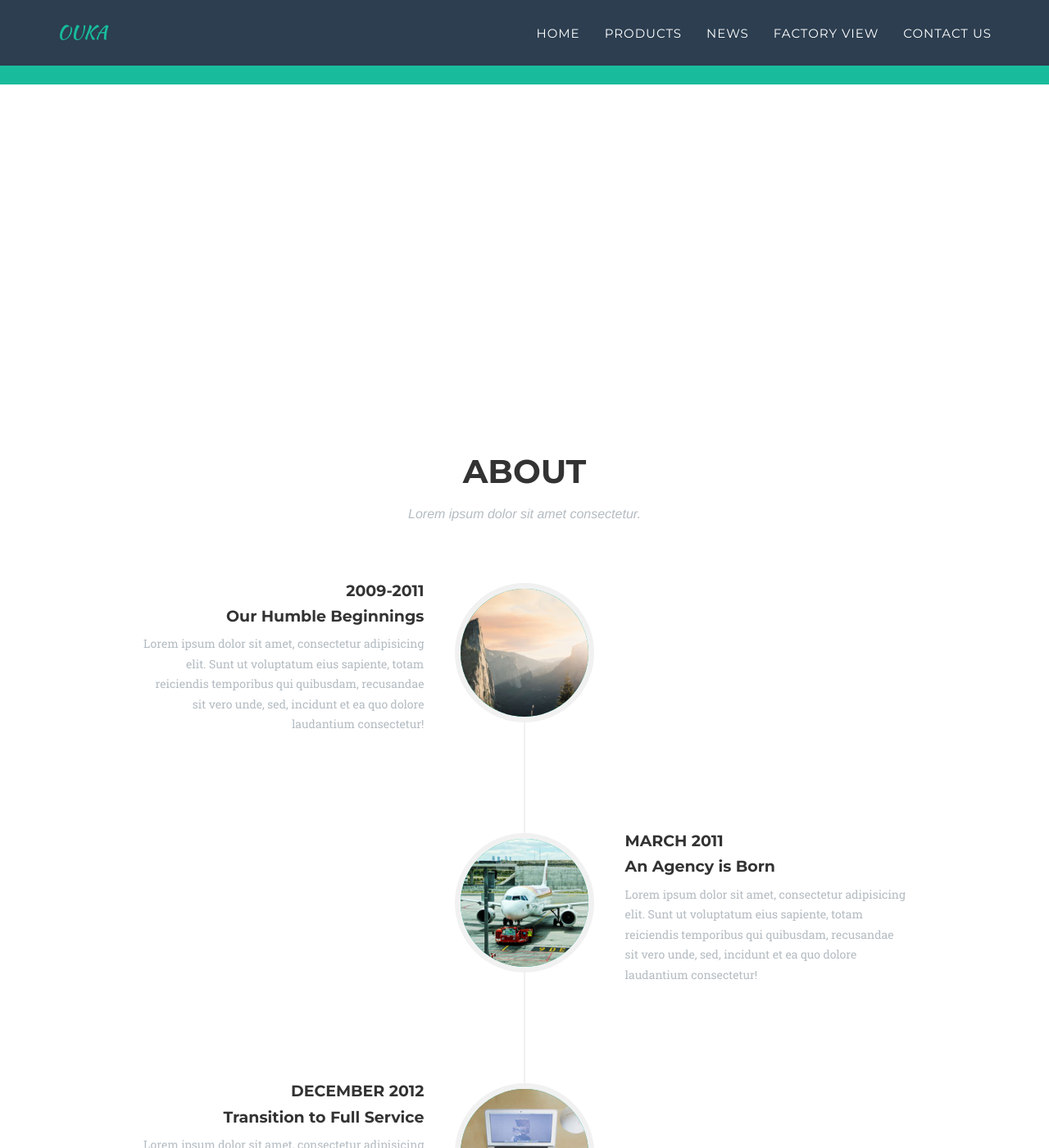
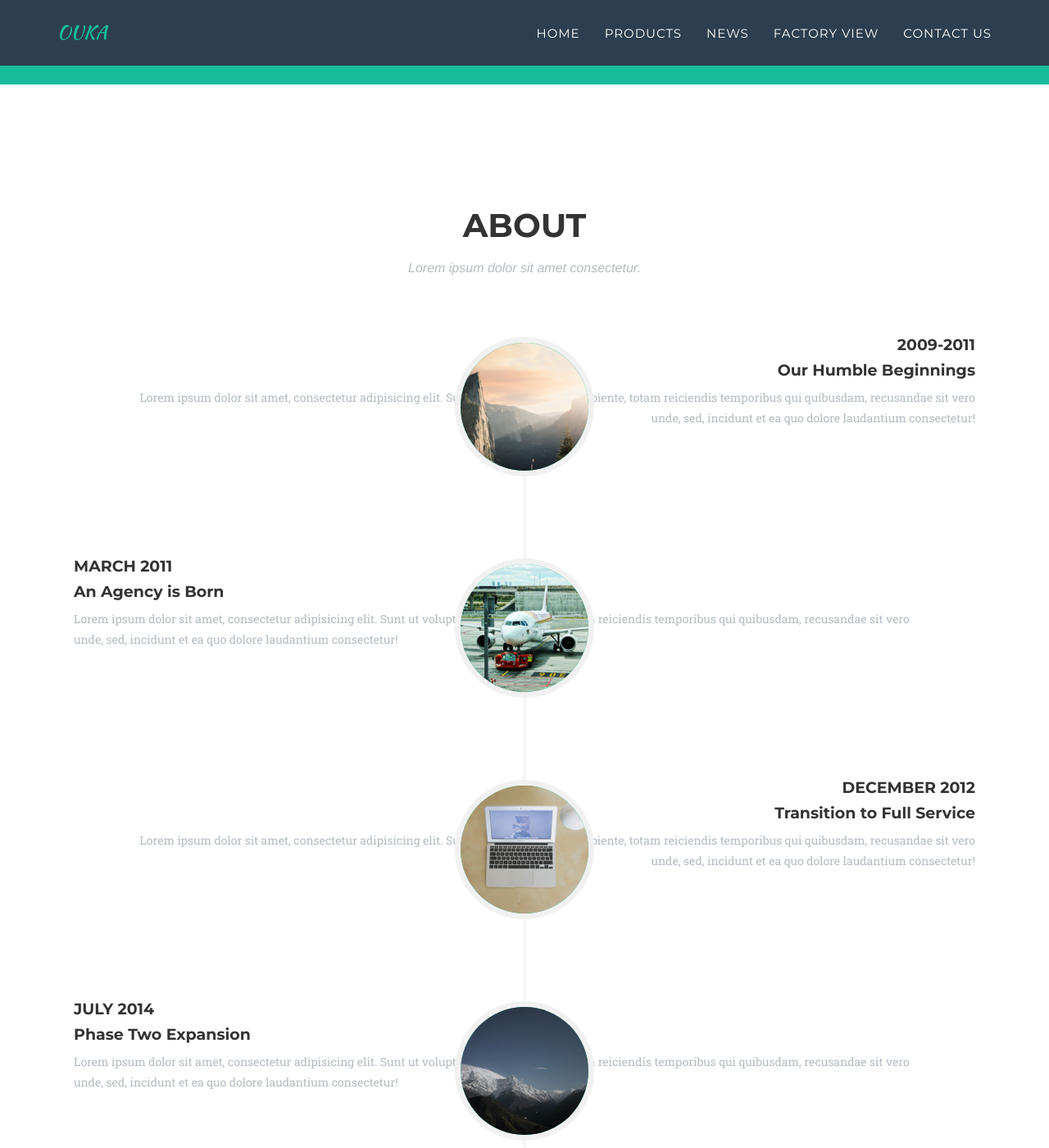
Before and after one commit to easyui/easyui.github.io, a Jekyll site: the page built from factoryview.md, in a window 1280 px wide and 1400 px high, scrolled down 599 px. Shown: the whole window at 82% size. Built offline with Jekyll 4.4.1, drawn with Linux system fonts in a browser that asks for light colours; some web fonts are replaced; comment, search, counter and statistics services are not loaded.

Commit message:
width: 100%;

```diff
--- a/_includes/css/agency.css
+++ b/_includes/css/agency.css
@@ -346,7 +346,7 @@ section h3.section-subheading {
 
 @media(min-width:768px) {
     section {
-        padding: 450px 0;
+        padding: 150px 0;
     }
 }
 
@@ -558,7 +558,7 @@ section h3.section-subheading {
 
     .timeline>li .timeline-panel {
         float: left;
-        width: 41%;
+        width: 100%;
         padding: 0 20px 20px 30px;
         text-align: right;
     }
```
